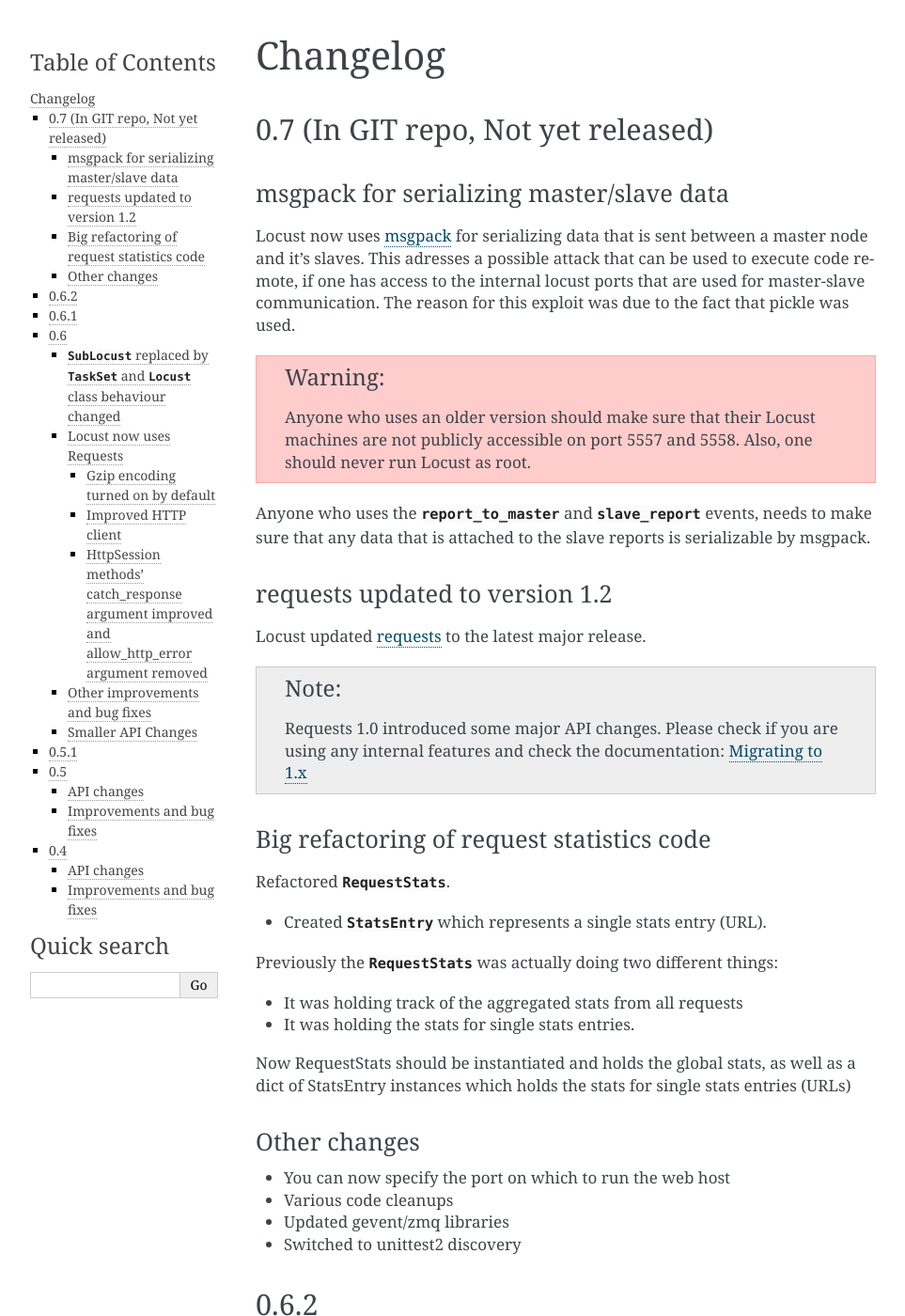
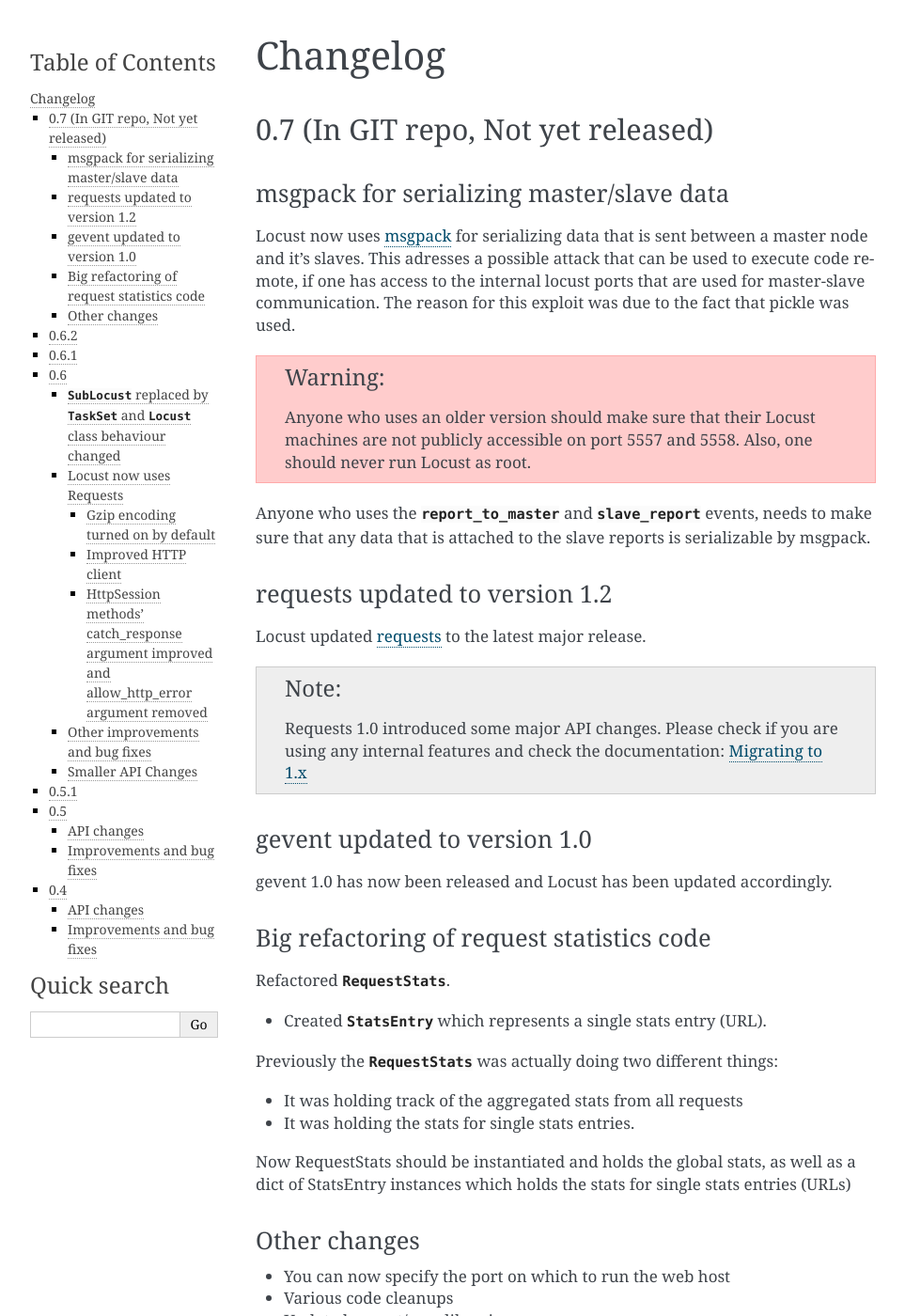
Before and after one commit to locustio/locust, a Sphinx documentation site: the page built from docs/changelog.rst, in a window 1280 px wide and 1400 px high. Shown: the whole window at 94% size, without its empty margins (148-1111 px from the left). Built offline with Sphinx 7.4.7, drawn with Linux system fonts in a browser that asks for light colours; some of the changed text lies outside the part shown.

Commit message:
Updated gevent version and added it to the changelog

```diff
--- a/docs/changelog.rst
+++ b/docs/changelog.rst
@@ -33,6 +33,9 @@
    are using any internal features and check the documentation:
    `Migrating to 1.x <http://docs.python-requests.org/en/latest/api/#migrating-to-1-x>`_
 
+gevent updated to version 1.0
+-------------------------------
+gevent 1.0 has now been released and Locust has been updated accordingly.
 
 Big refactoring of request statistics code
 ------------------------------------------
@@ -56,6 +59,7 @@
 * Various code cleanups
 * Updated gevent/zmq libraries
 * Switched to unittest2 discovery
+* Now requiring gevent 1.0
 
 
 
--- a/setup.py
+++ b/setup.py
@@ -44,7 +44,7 @@
     packages=find_packages(exclude=['ez_setup', 'examples', 'tests']),
     include_package_data=True,
     zip_safe=False,
-    install_requires=["gevent>=0.13", "flask>=0.8", "requests>=1.2", "msgpack-python==0.3.0"],
+    install_requires=["gevent==1.0", "flask>=0.8", "requests>=1.2", "msgpack-python==0.3.0"],
     tests_require=['unittest2', 'mock', 'pyzmq'],
     entry_points={
         'console_scripts': [
```
